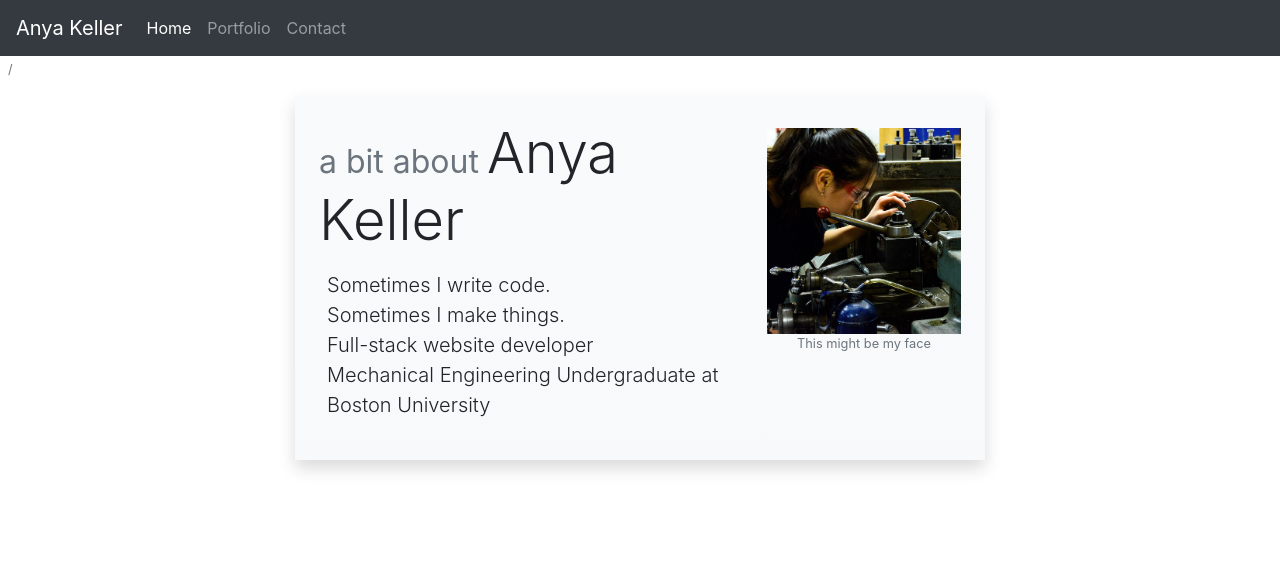
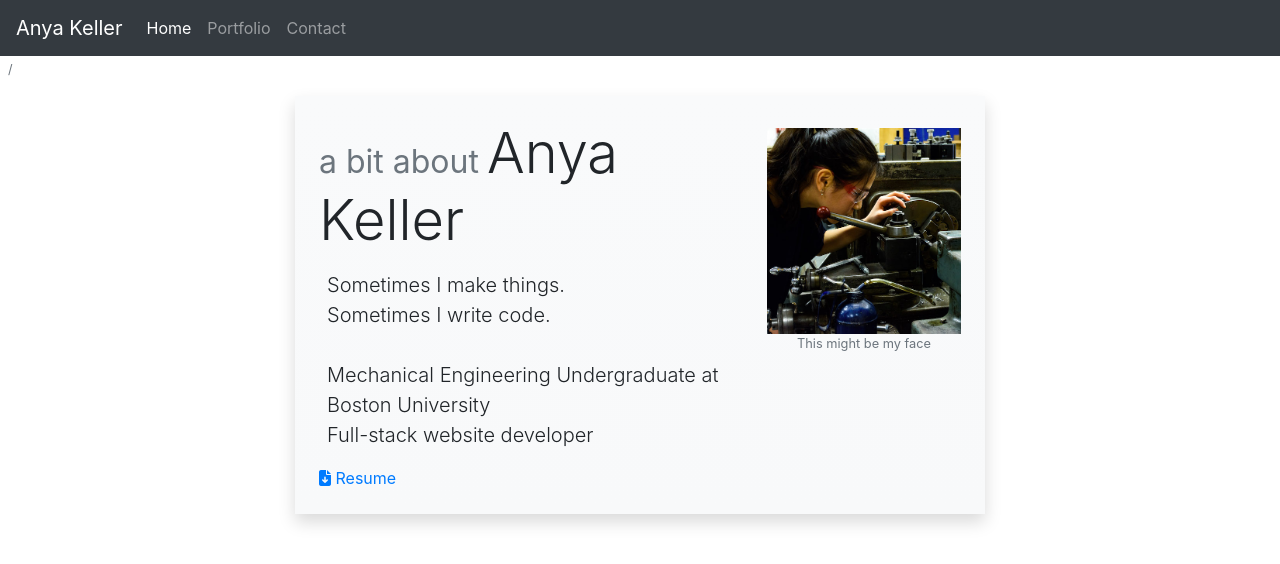
Before and after one commit to anyakeller/portfolio, a React (Create React App) app: page / in a window 1280 px wide. Shown: the top 564 px of the page. Built offline with nearby package versions, Linux system fonts and the light colour scheme.

Commit message:
changed some words and added resume

```diff
--- a/public/index.html
+++ b/public/index.html
@@ -10,20 +10,10 @@
       content="Anya Laskin Keller's Portfolio of Garbage"
     />
     <link rel="apple-touch-icon" href="%PUBLIC_URL%/logo192.png" />
-    <!--
-      manifest.json provides metadata used when your web app is installed on a
-      user's mobile device or desktop. See https://developers.google.com/web/fundamentals/web-app-manifest/
-    -->
     <link rel="manifest" href="%PUBLIC_URL%/manifest.json" />
-    <!--
-      Notice the use of %PUBLIC_URL% in the tags above.
-      It will be replaced with the URL of the `public` folder during the build.
-      Only files inside the `public` folder can be referenced from the HTML.
+    <!-- Fontawesome -->
+    <script src="https://kit.fontawesome.com/7ab20942d6.js" crossorigin="anonymous"></script>
 
-      Unlike "/favicon.ico" or "favicon.ico", "%PUBLIC_URL%/favicon.ico" will
-      work correctly both with client-side routing and a non-root public URL.
-      Learn how to configure a non-root public URL by running `npm run build`.
-    -->
     <title>Anya L. Keller's Portfolio</title>
   </head>
   <body>
--- a/src/components/Nav.js
+++ b/src/components/Nav.js
@@ -10,9 +10,9 @@ export default function Nav() {
 
       <button
         className="navbar-toggler hamburger collapsed hamburger--squeeze"
+        data-target="#navbar-collapse-content"
         data-toggle="collapse"
         type="button"
-        data-target="#navbar-collapse-content"
         aria-controls="navbar-collapse-content"
         aria-expanded="false"
         aria-label="Toggle navigation">
@@ -36,7 +36,10 @@ export default function Nav() {
             activeClassName="active">
             Portfolio
           </NavLink>
-          <NavLink to="/contact" className="nav-link" activeClassName="active">
+          <NavLink
+            to="/contact"
+            className="nav-link"
+            activeClassName="active">
             Contact
           </NavLink>
         </div>
--- a/src/components/ProjectCard.js
+++ b/src/components/ProjectCard.js
@@ -28,7 +28,7 @@ function ProjectCard(props) {
   }
   return (
     <div className="card shadow">
-      <h5 class="card-header">{projectData.project_name}</h5>
+      <h5 className="card-header">{projectData.project_name}</h5>
       <div className="card-body">
         <img
           className="card-img"
--- a/src/projects.json
+++ b/src/projects.json
@@ -3,9 +3,19 @@
     "project_name": "Worlds Largest Kid-Powered Stomp Rocket",
     "img_file": "chitagRocketStageSetup.jpg",
     "inProgress": false,
-    "dates":"January 2019 to November 2019",
+    "dates": "January 2019 to November 2019",
     "info": {
-      "tags": ["SolidWorks", "CAD", "CAM", "SolidCam", "Pneumatics", "Lathe", "Mill", "Smooth-On", "3D Printing"],
+      "tags": [
+        "SolidWorks",
+        "CAD",
+        "CAM",
+        "SolidCam",
+        "Pneumatics",
+        "Lathe",
+        "Mill",
+        "Smooth-On",
+        "3D Printing"
+      ],
       "description": "An 8-foot tall foam rocket used as an attraction at the Chicago Toy and Game Fair.  Participants jump on stomp pads to build air pressure and press a button to launch the rocket.  Mechanism: Jumping on a stomp pad compresses a foot-powered bicycle pump connected to the launcher.  This resets the launcher piston, sealing off the tank.  A check valve allows pressure to equalize in both chambers as pressure builds from the four stomp pads.  Once the desired pressure is achieved, pushing a red button allows air to escape from the stomp pad side, causing the piston to slide back.  The piston movement compresses a spring until a hard stop is hit and the seal is broken almost instantaneously.  The explosive force from the tank launches the rocket."
     },
     "links": [
@@ -23,10 +33,20 @@
     "project_name": "Vacuum Splint",
     "img_file": "vacuumsplint.jpg",
     "inProgress": false,
-    "dates":"April 2021 to July 2021",
+    "dates": "April 2021 to July 2021",
     "info": {
-      "tags": ["Rotocasting", "Smooth-On", "casting","3D Printing", "FDM", "SolidWorks", "CAD", "Lathe", "Mill"],
-      "description": "This device addresses the symptoms of Peyronie's disease which is caused by scar formation on the penis.  The scar tissue creates exaggerated bends in the tissue and can be extremely painful.  The project was proposed by a doctor in the field who believed that the current solutions were bulky and ineffective.  I came up with a modularized mechanical solution to the problem inspired by the splint I used when I broke my hand.  The design consists of a foam pad which puts pressure on the bend and can be adjusted by thumbscrew.  The housing was FDM 3D printed.  To maintain the required vacuum seal, I turned multiple segments of polycarbonate tube which could be stacked together and interface with the vacuum pump.  By request, before leaving the project, I started another prototype which used a polyurethane melt-away core cast balloon-style pressure mechanism, but found the inflation to be difficult to control, inconsistent, and potentialy dangerous."
+      "tags": [
+        "casting",
+        "3D Printing",
+        "FDM",
+        "Rotocasting",
+        "Smooth-On",
+        "SolidWorks",
+        "CAD",
+        "Lathe",
+        "Mill"
+      ],
+      "description": "This device addresses the symptoms of Peyronie's disease which is caused by scar formation on the penis.  The scar tissue creates exaggerated bends in the tissue and can be extremely painful.  The project was proposed by a doctor in the field who believed that the current solutions were bulky and ineffective.  I came up with a modularized mechanical solution to the problem inspired by the splint I used when I broke my hand.  The design consists of a foam pad which puts pressure on the bend and can be adjusted by thumbscrew.  The housing was FDM 3D printed.  To maintain the required vacuum seal, I turned multiple segments of polycarbonate tube which could be stacked together and interface with the vacuum pump.  By request, I started another prototype for a balloon-style pressure mechanism.  To manufature the balloon, I tried to rotocast urethane with a mechanism I built, but could not achieve a consitent wall thickness.  My final mold design before leaving the project required a polyurethane melt-away core (expensive, I know), but we found the inflation to be difficult to control, inconsistent, and potentialy dangerous.  The client ultimately agreed that a mechanical screw mechanism would be the preferred choice."
     },
     "links": [
       {
@@ -39,9 +59,17 @@
     "project_name": "Kite and Rocket Wordpress Theme",
     "img_file": "kiteandrocketDesktopScreenshot.png",
     "inProgress": false,
-    "dates":"Aug 2020 to Jul 2021",
+    "dates": "Aug 2020 to Jul 2021",
     "info": {
-      "tags": ["PHP", "Wordpress", "Blade", "jquery", "javascript", "html+css", "wistia"],
+      "tags": [
+        "PHP",
+        "Wordpress",
+        "Blade",
+        "jquery",
+        "javascript",
+        "html+css",
+        "wistia"
+      ],
       "description": "This project was the complete teardown and reconstruction of the Kite and Rocket website.  Having never used wordpress or PHP before, I was tasked with digging through the source code and figuring out how everything worked under the hood.  In addition to cleaning up layers of overwritten code, updating packages, and redesigning the UI, I implemented mobile-responsive breakpoints, a touchscreen-friendly swipeable carousel, video sharing functionality, amongst other improvements.  I also improved upon the wordpress dashboard interface and created a custom wordpress post type plugin.  In the main directory I left a readme file with careful documentation and usage instructions for the next webmaster.  Note: the website in its current state may not accurately reflect the last version I worked on."
     },
     "links": [
@@ -75,7 +103,7 @@
     "project_name": "Magic Music Matcher",
     "img_file": "magicMusicMatcherScreenshot.png",
     "inProgress": false,
-    "dates":"Jan 2017",
+    "dates": "Jan 2017",
     "info": {
       "tags": ["python", "flask", "jquery", "javascript", "html+css"],
       "description": "Web application utilizing python flask for song generation.  Features include an interactive selection map that generates songs from a random other country with similar charachteristics, a song search bar for doing the same with a specific song, a login system with saving songs to your profile,and an embedded spotify player."
--- a/src/routes/Home.js
+++ b/src/routes/Home.js
@@ -1,7 +1,10 @@
 import React from "react";
 
 function Home(props) {
-  return (<div className="bg-gradient-light mx-auto shadow px-4 py-4" style={{
+  return (
+    <div
+      className="bg-gradient-light mx-auto shadow px-4 py-4"
+      style={{
         maxWidth: "690px"
       }}>
       <div className="row">
@@ -12,21 +15,36 @@ function Home(props) {
             </small>
             <span className="display-4">Anya Keller</span>
           </h1>
-        <p className="lead pl-2 mt-2" style={{
+          <p
+            className="lead pl-2 mt-2"
+            style={{
               whiteSpace: "pre-line"
             }}>
-          Sometimes I write code.{'\n'}
-          Sometimes I make things.{'\n'}
-          Full-stack website developer{'\n'}
-          Mechanical Engineering Undergraduate at Boston University
+            Sometimes I make things.{"\n"}
+            Sometimes I write code.{"\n"}
+            {"\n"}
+            Mechanical Engineering Undergraduate at Boston University{"\n"}
+            Full-stack website developer{"\n"}
           </p>
+          <span className="text-center text-md-left ">
+            <a href="Anya%20Keller%20BU%20Resume.pdf" download>
+              <i className="fa-sharp fa-solid fa-file-arrow-down"></i> Resume
+            </a>
+          </span>
         </div>
         <div className="col mt-3 mt-md-2">
-        <img className="d-block mx-auto img-fluid" src="lathework.jpg" alt="profile img"/>
-        <small className="d-block text-center text-muted">This might be my face</small>
+          <img
+            className="d-block mx-auto img-fluid"
+            src="lathework.jpg"
+            alt="profile img"
+          />
+          <small className="d-block text-center text-muted">
+            This might be my face
+          </small>
         </div>
       </div>
-  </div>);
+    </div>
+  );
 }
 
 export default Home;
```
Also changed, not shown: 1 other file (tests, documents, lock files or other folders). Lines whose indentation alone changed are shown as unchanged.
